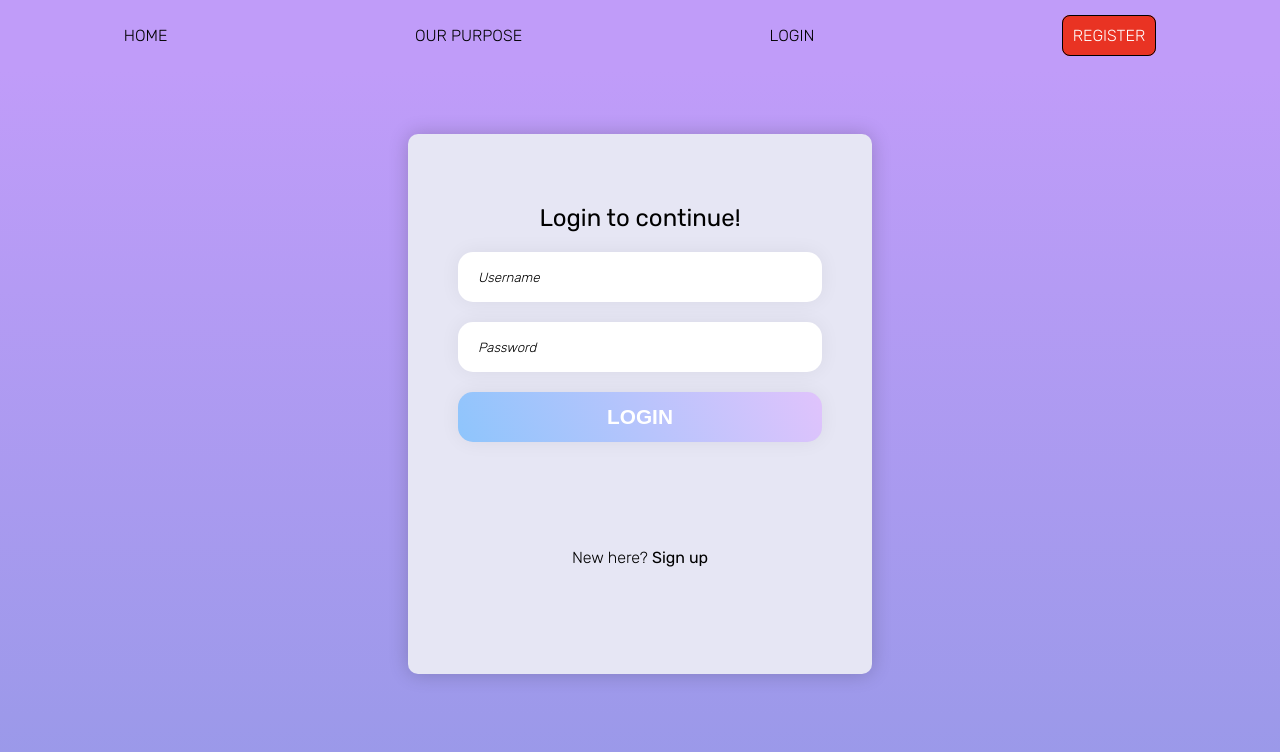
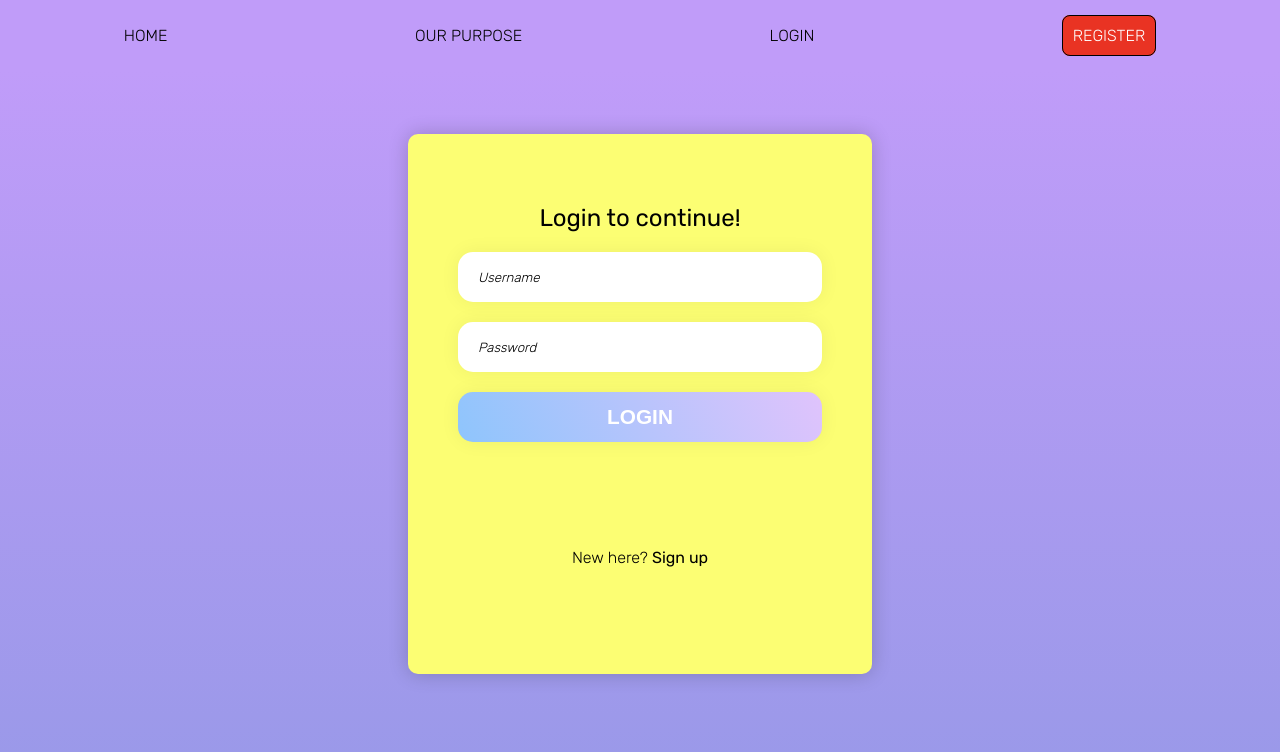
Before and after one commit to misko9251/Seizure-Logger, a React (Create React App) app in the folder frontend/: page /login in a window 1280 px wide. Shown: the top 752 px of the page. Built offline with nearby package versions, Linux system fonts and the light colour scheme.

Commit message:
changed color of register and login form container

```diff
--- a/frontend/src/App.css
+++ b/frontend/src/App.css
@@ -130,9 +130,10 @@ nav ul{
     flex-direction: column;
     text-align: center;
     border-radius: 10px;
-    background-color: rgba(230, 230, 244);
+    background-color: rgba(252, 254, 115);
     box-shadow: 0 0 20px rgba(0, 0, 0, 0.2);
 }
+
 
 .loginHeading, .registerHeading{
     font-weight: 400;
```
